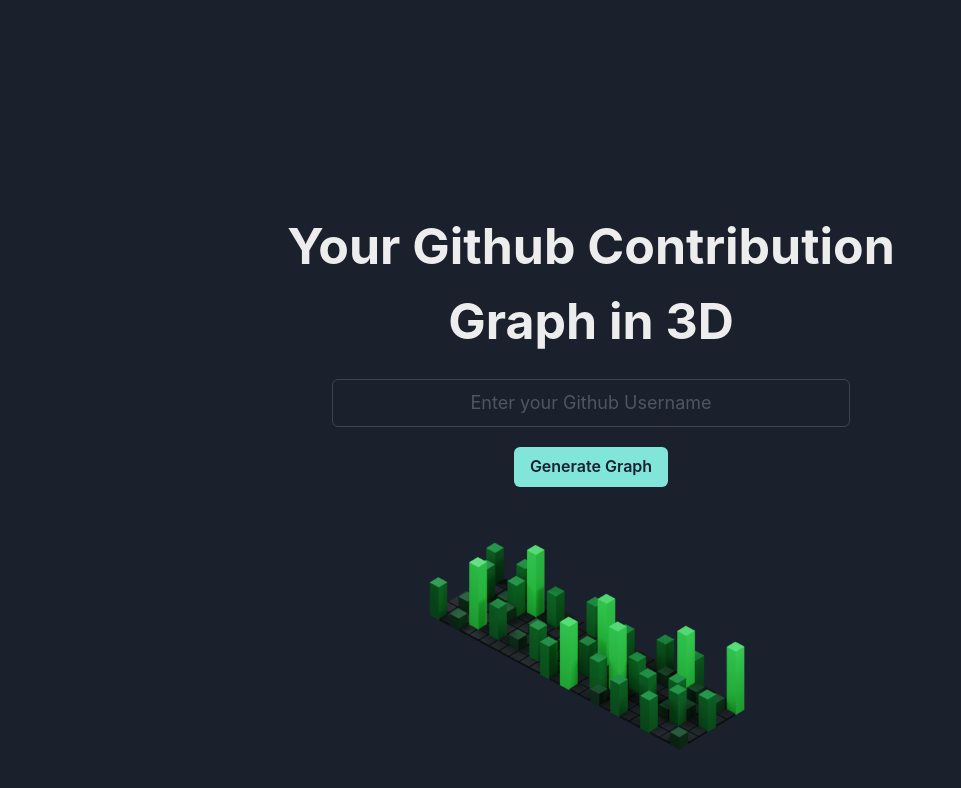
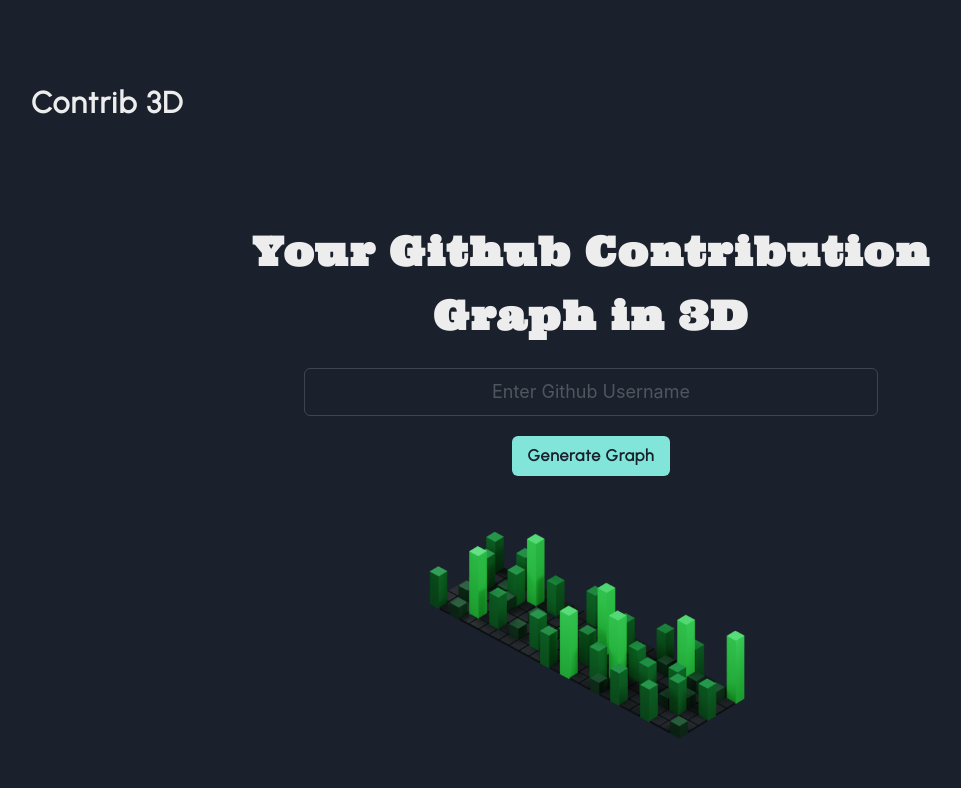
Before and after one commit to Hemanthhari2000/contrib-3d, a Next.js app: page / in a window 1280 px wide. Shown: the top 788 px of the page, without its empty margins (49-1010 px from the left). Built offline with nearby package versions, Linux system fonts and the light colour scheme.

Commit message:
Add. Navbar on home and 3d graph page

```diff
--- /dev/null
+++ b/components/Animations/Transition/FadeIn/index.js
@@ -0,0 +1,16 @@
+import { motion } from "framer-motion";
+
+export const FadeIn = ({ children }) => {
+	return (
+		<>
+			<motion.div
+				initial={{ opacity: 0, x: -20 }}
+				animate={{ opacity: 1, x: 0 }}
+				exit={{ opacity: 0, x: -20 }}
+				transition={{ duration: 1.5 }}
+			>
+				{children}
+			</motion.div>
+		</>
+	);
+};
--- /dev/null
+++ b/components/Navbar/index.js
@@ -0,0 +1,23 @@
+import { Box, Text } from "@chakra-ui/react";
+import { kUrbanist } from "../../lib/constants";
+import { FadeIn } from "../Animations/Transition/FadeIn";
+
+const Navbar = () => {
+	return (
+		<Box as="nav" position={"absolute"} top={0} left={0} w={"100%"} zIndex={10}>
+			<FadeIn>
+				<Text
+					className={kUrbanist.className}
+					p={20}
+					fontSize={30}
+					fontWeight={"bold"}
+					letterSpacing={1.3}
+				>
+					Contrib 3D
+				</Text>
+			</FadeIn>
+		</Box>
+	);
+};
+
+export default Navbar;
--- /dev/null
+++ b/lib/constants.js
@@ -0,0 +1,4 @@
+import { Ultra, Urbanist } from "@next/font/google";
+
+export const kUltra = Ultra({ weight: "400" });
+export const kUrbanist = Urbanist({ weight: "400" });
--- a/package.json
+++ b/package.json
@@ -12,6 +12,7 @@
     "@chakra-ui/react": "^2.3.7",
     "@emotion/react": "^11.10.5",
     "@emotion/styled": "^11.10.5",
+    "@next/font": "^13.1.1",
     "@react-three/drei": "^9.40.0",
     "@react-three/fiber": "^8.9.1",
     "eslint": "8.27.0",
--- a/pages/_app.js
+++ b/pages/_app.js
@@ -5,6 +5,7 @@
 import theme from "../lib/theme";
 import Router from "next/router";
 import TriangleLoader from "../components/Animations/Loading/DnaLoading";
+import Navbar from "../components/Navbar";
 
 function MyApp({ Component, pageProps, router }) {
 	const [loading, setLoading] = useState(false);
@@ -43,7 +44,10 @@
 					{loading ? (
 						<TriangleLoader />
 					) : (
-						<Component {...pageProps} key={router.route} />
+						<>
+							<Navbar />
+							<Component {...pageProps} key={router.route} />
+						</>
 					)}
 				</AnimatePresence>
 			</Layout>
--- a/pages/index.js
+++ b/pages/index.js
@@ -4,8 +4,6 @@
 	Flex,
 	FormControl,
 	FormErrorMessage,
-	FormHelperText,
-	FormLabel,
 	Input,
 	Text,
 } from "@chakra-ui/react";
@@ -14,12 +12,12 @@
 import { useRouter } from "next/router";
 import PageTransition from "../components/Animations/Transition/PageTransition";
 import FloatingContribImage from "../components/Animations/FloatingImage";
+import { kUltra, kUrbanist } from "../lib/constants";
 
 export default function Home() {
 	const router = useRouter();
 	const [handle, setHandle] = useState("");
 	const [isError, setIsError] = useState(false);
-
 
 	const handleInputChange = (e) => setHandle(e.target.value);
 
@@ -44,14 +42,22 @@
 					alignItems={"center"}
 					flexDirection={"column"}
 				>
-					<Text textAlign={"center"} fontSize={"50"} fontWeight={"bold"} p={5}>
+					<Text
+						className={kUltra.className}
+						textAlign={"center"}
+						fontSize={"40"}
+						fontWeight={"bold"}
+						letterSpacing={1.5}
+						lineHeight={1.6}
+						p={5}
+					>
 						Your Github Contribution <br /> Graph in 3D
 					</Text>
 					<Box w="80%">
 						<FormControl isInvalid={isError}>
 							<Input
 								size={"lg"}
-								placeholder="Enter your Github Username"
+								placeholder="Enter Github Username"
 								value={handle}
 								onChange={handleInputChange}
 								textAlign={"center"}
@@ -64,7 +70,13 @@
 								</FormErrorMessage>
 							)}
 							<Flex w={"100%"} justifyContent={"center"}>
-								<Button m={5} colorScheme={"teal"} onClick={handleOnSubmit}>
+								<Button
+									m={5}
+									className={kUrbanist.className}
+									letterSpacing={0.8}
+									colorScheme={"teal"}
+									onClick={handleOnSubmit}
+								>
 									Generate Graph
 								</Button>
 							</Flex>
```
Also changed, not shown: pages/contrib-graph/[handle].js (+8 -1 lines), 1 other file (tests, documents, lock files or other folders).
